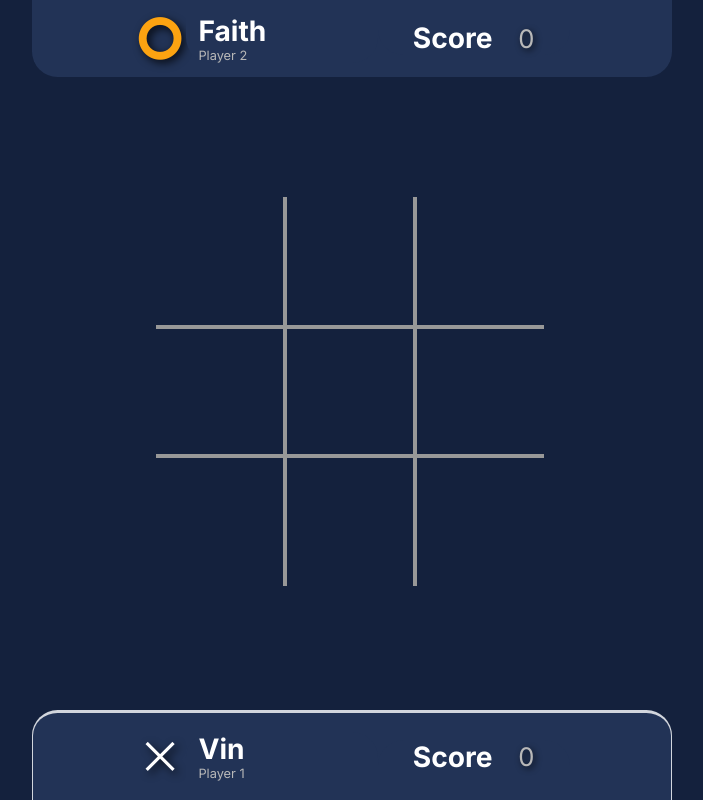
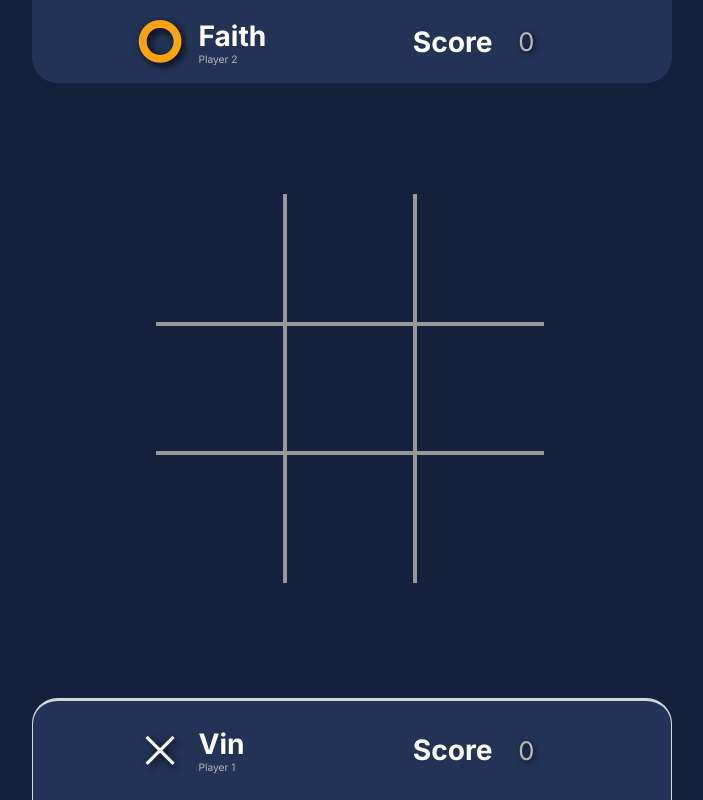
Before and after one commit to ervynnn/tic-tac-toe, a plain HTML site: page index.html in a window 1280 px wide. Shown: the whole page, without its empty margins (288-991 px from the left). Drawn offline with nearby package versions, Linux system fonts and the light colour scheme.

Commit message:
"Updated header and footer styles: changed heights and font sizes"

```diff
--- a/css/style.css
+++ b/css/style.css
@@ -70,14 +70,14 @@ html, body {
 
 header, footer{
     width: 100%;
-    height: 7vw;
+    height: 8vw;
     display: flex;
     align-items: center;
     justify-content: center;
 }
 
 header{
-    height: 6vw;
+    height: 6.5vw;
 }
 
 header div, footer div{
@@ -130,7 +130,7 @@ footer h1, header h1{
 }
 
 footer p, header p{
-    font-size: 1vw;
+    font-size: 0.8vw;
 }
 
 .player-info{
```
